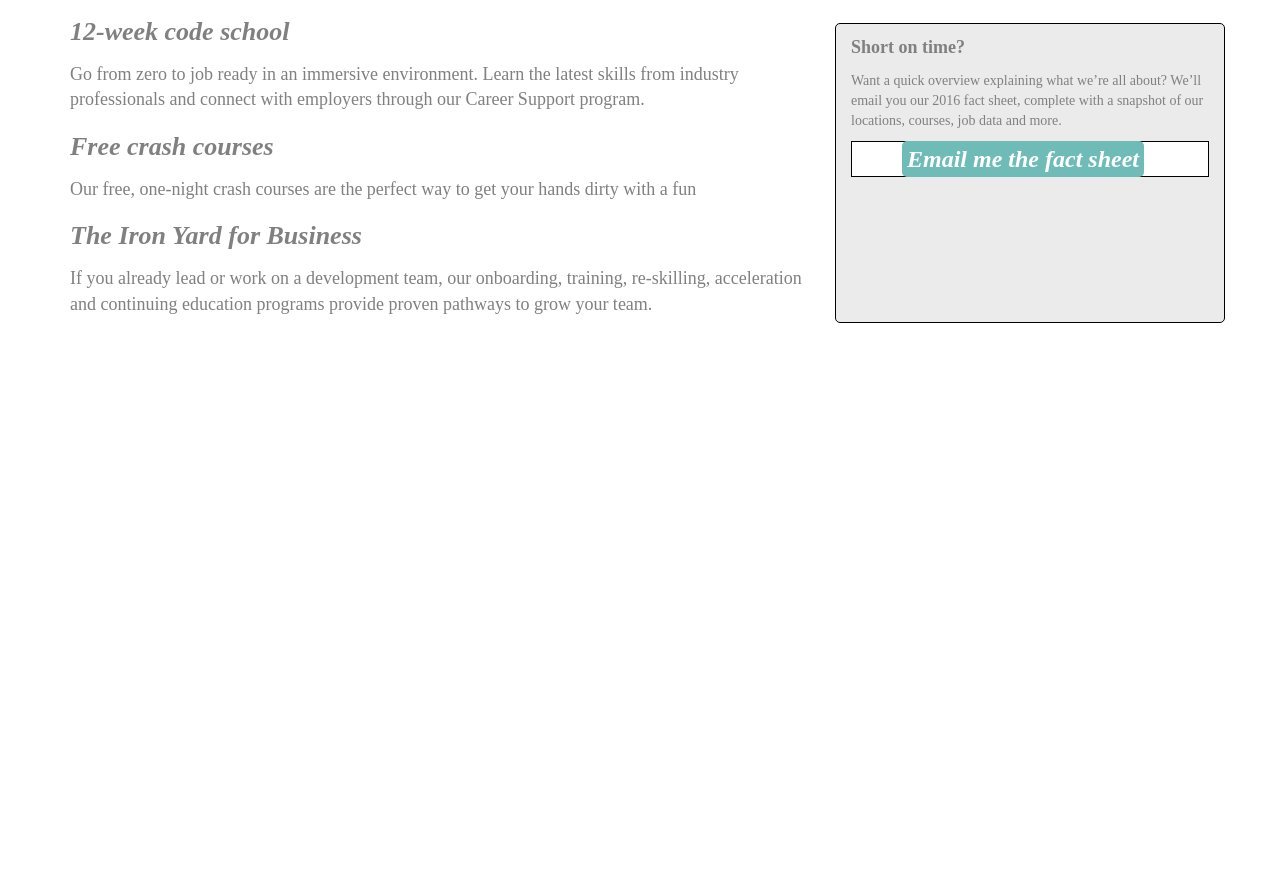
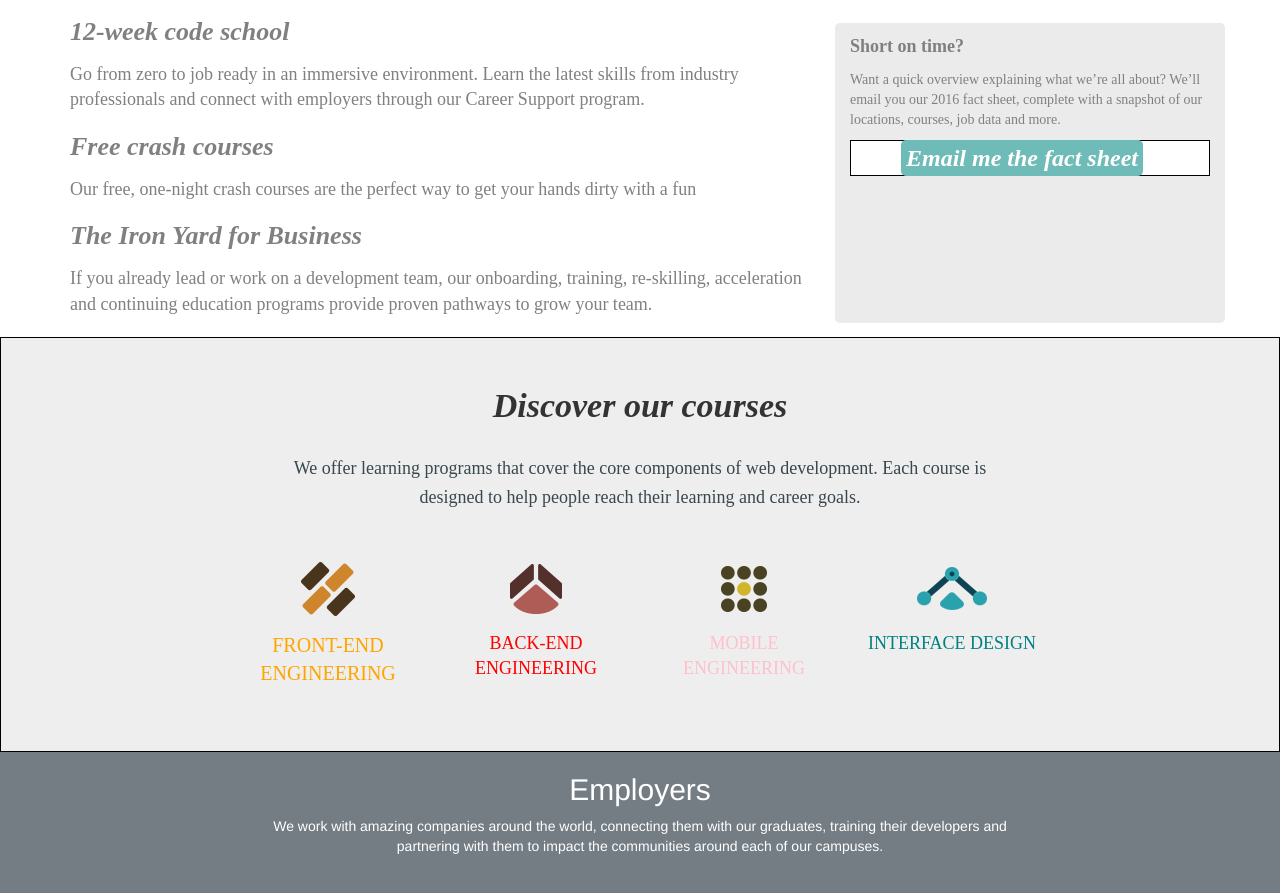
Before and after one commit to brazillm/cssbootcmp1, a plain HTML site: page index.html in a window 1280 px wide. Shown: the part 849-1742 px from the top of the page. Before the commit the page ends 1186 px from the top, so only its background shows below. Drawn offline with nearby package versions, Linux system fonts and the light colour scheme; a script that the page names is missing.

Commit message:
third commit

```diff
--- a/css/style.css
+++ b/css/style.css
@@ -19,12 +19,12 @@
 
 .tophalf{
   height:600px;
-  background-image: url('../images/office.jpeg');
+  background-image: url('../images/TIY-top-photo.jpg');
 
 }
 .getstarted{
-  height: 30px;
-  width: 45px;
+  height: 50px;
+  width: 75px;
   background-color: #6fbbb7;
   border: none;
   color: white;
@@ -33,7 +33,7 @@
   font-size: 20px;
   font-family: serif;
   font-style: italic;
-  transform: translateY(-50%);
+
   }
 
 
@@ -125,7 +125,7 @@
   background-color: #ebebeb;
   margin-top: 40px;
   height:300px;
-  border: 1px solid black;
+
   padding-bottom: 145px;
   border-radius: 5px;
 }
@@ -149,3 +149,75 @@
     font-weight: bolder;
     padding: 5px;
 }
+.discovercolumn{
+  height: 415px;
+border:1px black solid;
+
+  font-family: serif;
+  background-color: #eeeeee;
+
+}
+.discoverrow{
+    text-align: center;
+}
+.discoverh4{
+  color:#dimgrey;
+    font-size: 34px;
+    line-height: 36px;
+    font-weight: bold;
+    font-style: italic;
+    text-align: center;
+    padding-top: 40px;
+    padding-bottom: 20px;
+}
+.discovertext{
+color:#39474e;
+font-size: 18px;
+line-height: 1.6em;
+margin-left: 20%;
+margin-right:20%;
+padding-bottom: 40px;
+
+}
+
+.frontend {
+  color:orange;
+  font-size: 20px;
+  line-height: 1.4em;
+  padding-top: 5px;
+}
+
+.backend{
+  color:red;
+  line-height: 1.4em;
+  padding-top: 5px;
+}
+.mobile{
+  color: pink;
+line-height: 1.4em;
+padding-top: 5px;
+}
+.design{
+  line-height: 1.4em;
+  color:teal;
+  padding-top: 5px;
+}
+.bottompic {
+height: 500px;
+background-image: url('../images/bottom-image.jpg');
+
+}
+.employerscol{
+  text-align: center;
+  color:white;
+
+}
+.employersh2{
+
+
+}
+
+.employerstext{
+  margin-left: 20%;
+  margin-right: 20%;
+}
--- a/index.html
+++ b/index.html
@@ -66,7 +66,6 @@
 
 <div class= "container">
   <div class="row text">
-
     <div class="col-md-8 text">
       <h2 class="h3">12-week code school</h2>
       <p class="paragraph"> Go from zero to job ready in an immersive environment. Learn the latest skills from
@@ -92,17 +91,62 @@
       </a>
       </div>
     </div>
+    </div>
+  </div>
 </div>
 
+<div class="container-fluid courses">
+  <div class="row discoverrow">
+    <div class="col-md-12 discovercolumn">
+      <h4 class="discoverh4">Discover our courses</h4>
+      <p class="discovertext">We offer learning programs that cover the core components of web development. Each course is designed to help people reach their learning and career goals.</p>
 
 
+    <div class"row discoverimages">
+  <div class="col-md-2 blankl">
+  </div>
 
+  <div class="col-md-2 frontendsymbol">
+    <img src="images/icon-front-end-trim.png">
+<h4 class="frontend"> FRONT-END ENGINEERING</h4>
+  </div>
 
+  <div class="col-md-2 backendsymbol">
+    <img src="images/icon-back-end-trim.png">
+    <h4 class=" backend"> BACK-END ENGINEERING</h4>
+  </div>
 
+  <div class="col-md-2 mobilesymbol">
+    <img src="images/icon-mobile-trim.png">
+    <h4 class="mobile"> MOBILE ENGINEERING</h4>
+  </div>
 
+  <div class="col-md-2 interfacesymbol">
+    <img src="images/icon-design-trim.png">
+    <h4 class="design">  INTERFACE DESIGN</h4>
+  </div>
 
+  <div class="col-md-2 blankr">
+  </div>
 
+  </div>
+  </div>
+  </div>
+</div>
 
+<div class="container-fluid employers">
+  <div class="row bottompic">
+    <div class="col-md-12 largepic">
+    </div>
+    <div class="row employers">
+      <div class="col-md-12 employerscol">
+        <h2 class= "employersh2"> Employers</h2>
+        <p class="employerstext"> We work with amazing companies around the world, connecting them with our graduates, training their developers and partnering with them to impact the communities around each of our campuses.
+    </p>
+      </div>
+    </div>
+  </div>
+</div>
 </body>
 
 </html>
```
Also changed, not shown: images/TIY-top-photo.jpg (added), images/bottom-image.jpg (added), images/icon-back-end-trim.png (added), images/icon-design-trim.png (added), images/icon-front-end-trim.png (added), images/icon-mobile-trim.png (added).
